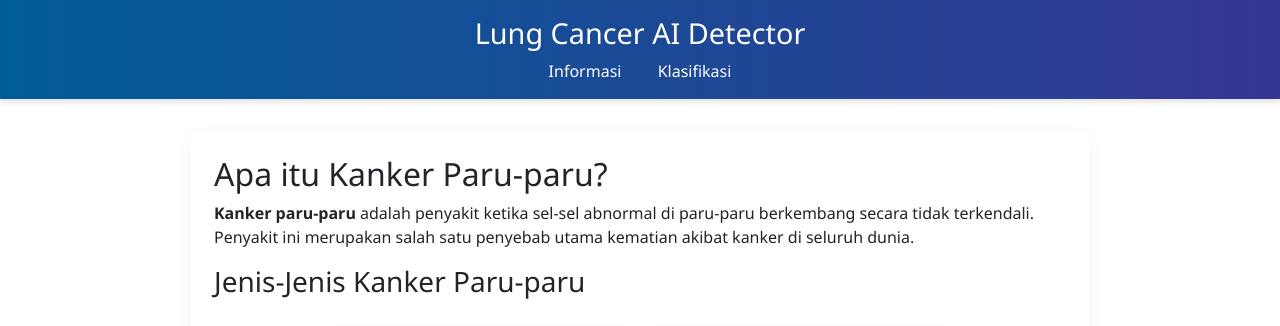
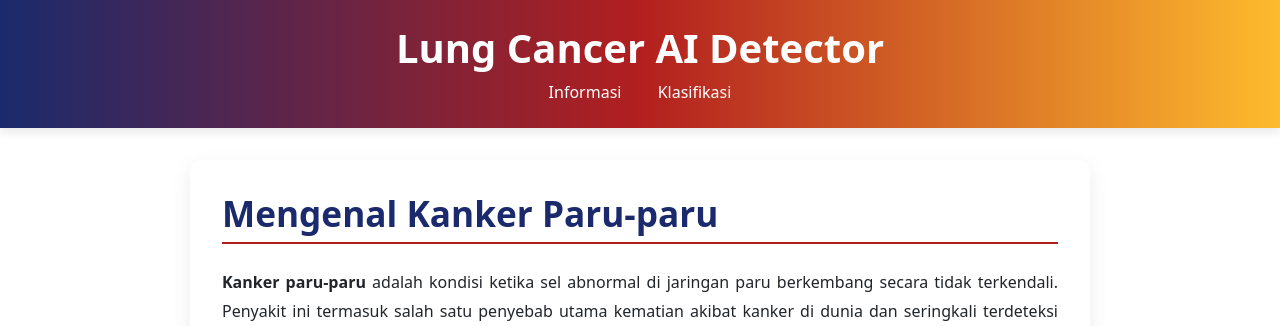
Before and after one commit to Noselycha/Klasifikasi-Kanker-Paru-Paru, a Flask app: page / in a window 1280 px wide. Shown: the top 326 px of the page. Run offline with Flask 3, Linux system fonts and the light colour scheme.

Commit message:
Lika push 1

```diff
--- a/static/css/style.css
+++ b/static/css/style.css
@@ -1,151 +1,124 @@
-/* Reset & base styles */
+/* Reset & Base Styles */
 * {
   margin: 0;
   padding: 0;
   box-sizing: border-box;
-    font-family: "Segoe UI", Tahoma, Geneva, Verdana, sans-serif;
 }
 
 body {
-    background-color: #f5f8fa;
+  font-family: "Poppins", sans-serif; /* Menggunakan font modern */
+  background-color: #f0f2f5; /* Latar belakang abu-abu muda */
   color: #333;
   line-height: 1.6;
 }
 
-/* Header styling */
+/* Header */
 header {
-    background: linear-gradient(90deg, #005c97, #363795);
+  background: linear-gradient(
+    90deg,
+    #1a2a6c,
+    #b21f1f,
+    #fdbb2d
+  ); /* Gradien 3 warna */
   color: white;
-    padding: 1rem 2rem;
+  padding: 1.5rem 2rem;
   text-align: center;
-    box-shadow: 0 2px 8px rgba(0,0,0,0.15);
+  box-shadow: 0 4px 10px rgba(0, 0, 0, 0.1);
 }
 
 header h1 {
-    font-size: 1.8rem;
-    margin-bottom: 0.5rem;
+  font-size: 2.5rem;
+  font-weight: 700;
 }
 
-/* Navigation styling */
-nav {
-    margin-top: 0.5rem;
-}
-
+/* Navigation */
 nav a {
   color: white;
   text-decoration: none;
   margin: 0 1rem;
   font-weight: 500;
-    position: relative;
   transition: color 0.3s ease;
 }
 
 nav a:hover {
-    color: #ffd700;
+  color: #f9f9f9;
+  text-decoration: underline;
 }
 
-nav a::after {
-    content: "";
-    display: block;
-    height: 2px;
-    width: 0%;
-    background: #ffd700;
-    transition: width 0.3s ease;
-    position: absolute;
-    bottom: -4px;
-    left: 0;
-}
-
-nav a:hover::after {
-    width: 100%;
-}
-
-/* Main content */
+/* Main Content Section */
 main {
   max-width: 900px;
   margin: 2rem auto;
-    padding: 1.5rem;
+  padding: 2rem;
   background: white;
-    border-radius: 10px;
-    box-shadow: 0 4px 15px rgba(0,0,0,0.05);
+  border-radius: 12px;
+  box-shadow: 0 6px 20px rgba(0, 0, 0, 0.08);
 }
 
-/* Footer styling */
-footer {
-    background: #1f1f1f;
-    color: #bbb;
-    text-align: center;
-    padding: 1rem;
-    font-size: 0.9rem;
-    margin-top: 2rem;
+.section-title {
+  font-size: 2.2rem;
+  font-weight: 700;
+  color: #1a2a6c;
+  border-bottom: 2px solid #b21f1f; /* Garis bawah yang menonjol */
+  padding-bottom: 0.5rem;
+  margin-bottom: 1.5rem;
 }
 
-footer p {
-    margin: 0;
+.subtitle {
+  font-size: 1.5rem;
+  font-weight: 600;
+  margin-top: 2rem;
+  margin-bottom: 1rem;
+  color: #333;
 }
 
-/* Buttons */
-button, .btn-custom {
-    background: #005c97;
-    color: white;
-    border: none;
-    padding: 0.6rem 1.2rem;
-    border-radius: 5px;
-    cursor: pointer;
+.paragraph {
   font-size: 1rem;
-    transition: background 0.3s ease;
+  text-align: justify;
+  line-height: 1.8;
 }
 
-button:hover, .btn-custom:hover {
-    background: #004579;
-}
-
-/* Responsive design */
-@media (max-width: 768px) {
-    nav a {
-        display: block;
-        margin: 0.5rem 0;
-    }
-
-    main {
-        margin: 1rem;
-        padding: 1rem;
-    }
-}
-
+/* Cancer Cards */
 .cancer-types {
   display: flex;
-    gap: 20px;
+  gap: 25px;
   flex-wrap: wrap;
   justify-content: center;
-    margin-top: 30px;
+  margin-top: 2rem;
 }
 
 .cancer-card {
   position: relative;
-    width: 300px;
-    border-radius: 12px;
+  width: 280px;
+  height: 250px; /* Menetapkan tinggi yang sama untuk semua kartu */
+  border-radius: 15px;
   overflow: hidden;
-    background: #fff;
-    box-shadow: 0 4px 12px rgba(0,0,0,0.1);
+  box-shadow: 0 6px 15px rgba(0, 0, 0, 0.1);
   transition: transform 0.3s ease, box-shadow 0.3s ease;
   cursor: pointer;
 }
 
 .cancer-card img {
   width: 100%;
-    height: 200px;
+  height: 100%;
   object-fit: cover;
   display: block;
+  filter: brightness(0.7); /* Memberi sedikit filter gelap */
+  transition: filter 0.3s ease;
 }
 
 .card-caption {
+  position: absolute;
+  bottom: 0;
+  left: 0;
+  right: 0;
   text-align: center;
-    padding: 10px;
-    background-color: #002b36;
-    color: #8fffbf;
-    font-weight: 500;
-    font-size: 1rem;
+  padding: 15px;
+  background: rgba(0, 0, 0, 0.6);
+  color: white;
+  font-weight: 600;
+  font-size: 1.1rem;
+  z-index: 1;
 }
 
 .card-overlay {
--- a/templates/index.html
+++ b/templates/index.html
@@ -1,50 +1,59 @@
-{% extends "base.html" %}
-{% block content %}
-
+{% extends "base.html" %} {% block content %}
 <section class="info-section">
-    <h2 class="section-title">Apa itu Kanker Paru-paru?</h2>
+  <h2 class="section-title">Mengenal Kanker Paru-paru</h2>
   <p class="paragraph">
-        <strong>Kanker paru-paru</strong> adalah penyakit ketika sel-sel abnormal di paru-paru berkembang
-        secara tidak terkendali. Penyakit ini merupakan salah satu penyebab utama kematian akibat kanker di seluruh dunia.
+    <strong>Kanker paru-paru</strong> adalah kondisi ketika sel abnormal di
+    jaringan paru berkembang secara tidak terkendali. Penyakit ini termasuk
+    salah satu penyebab utama kematian akibat kanker di dunia dan seringkali
+    terdeteksi pada tahap lanjut.
   </p>
 
-    <h3 class="subtitle">Jenis-Jenis Kanker Paru-paru</h3>
-
+  <h3 class="subtitle">Jenis Utama Kanker Paru-paru</h3>
   <div class="cancer-types">
-        <!-- NSCLC -->
     <div class="cancer-card">
-            <img src="{{ url_for('static', filename='images/nsclc.jpg') }}" alt="NSCLC">
+      <img
+        src="{{ url_for('static', filename='images/nsclc.jpg') }}"
+        alt="NSCLC"
+      />
       <div class="card-caption">Non-Small Cell Lung Cancer (NSCLC)</div>
       <div class="card-overlay">
-                Jenis yang paling umum (±85% kasus), biasanya berkembang lebih lambat.
+        Jenis paling sering ditemukan (±85% kasus). Perkembangannya relatif
+        lambat dibandingkan jenis lainnya.
       </div>
     </div>
 
-        <!-- SCLC -->
     <div class="cancer-card">
-            <img src="{{ url_for('static', filename='images/sclc.jpg') }}" alt="SCLC">
+      <img
+        src="{{ url_for('static', filename='images/sclc.jpg') }}"
+        alt="SCLC"
+      />
       <div class="card-caption">Small Cell Lung Cancer (SCLC)</div>
       <div class="card-overlay">
-                Jenis yang lebih agresif dan cepat menyebar, sering terkait dengan kebiasaan merokok.
+        Lebih agresif, cepat menyebar, dan sangat erat kaitannya dengan
+        kebiasaan merokok.
       </div>
     </div>
 
-        <!-- Lainnya -->
     <div class="cancer-card">
-            <img src="{{ url_for('static', filename='images/other_cancer.jpg') }}" alt="Lainnya">
-            <div class="card-caption">Lainnya</div>
+      <img
+        src="{{ url_for('static', filename='images/other_cancer.jpg') }}"
+        alt="Jenis Lain"
+      />
+      <div class="card-caption">Jenis Lain</div>
       <div class="card-overlay">
-                Termasuk kanker paru metastasis dari organ lain dan jenis langka lainnya.
+        Termasuk kanker paru yang berasal dari penyebaran kanker organ lain
+        (metastasis) maupun kasus langka lainnya.
       </div>
     </div>
   </div>
 
-    <h3 class="subtitle">Tujuan Website</h3>
+  <h3 class="subtitle">Tujuan Platform Ini</h3>
   <p class="paragraph">
-        Website ini dirancang untuk membantu <em>tenaga medis</em> dan peneliti
-        mengidentifikasi jenis kanker paru-paru dari citra medis menggunakan teknologi
-        <strong>Kecerdasan Buatan (AI)</strong>.
+    Website ini dirancang sebagai <em>media pendukung</em> bagi tenaga medis,
+    mahasiswa, dan peneliti untuk mengenali serta mengklasifikasikan jenis
+    kanker paru-paru dari citra medis. Sistem ini memanfaatkan teknologi
+    <strong>Kecerdasan Buatan (AI)</strong> untuk mempercepat analisis dan
+    memberikan informasi awal yang dapat membantu proses diagnosis.
   </p>
 </section>
-
 {% endblock %}
```
Also changed, not shown: other parts of static/css/style.css (+36 -6 lines), static/uploaded_image.jpg (added). Lines whose indentation alone changed are shown as unchanged.
